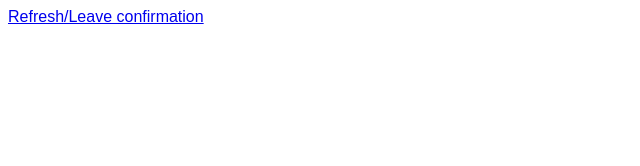
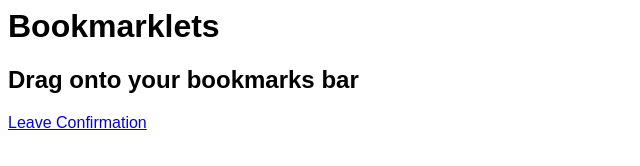
Before and after one commit to s4300/bookmarklets, a plain HTML site: page index.html in a window 1280 px wide. Shown: the whole page, without its empty margins (0-640 px from the left). Drawn offline with Linux system fonts and the light colour scheme.

Commit message:
Update index.html

```diff
--- a/index.html
+++ b/index.html
@@ -3,7 +3,9 @@
     <title>Bookmarklets</title>
   </head>
   <body>
-    <a href="javascript:window.onbeforeunload = function(){return ''};">Refresh/Leave confirmation</a>
+    <h1>Bookmarklets</h1>
+    <h2>Drag onto your bookmarks bar</h2>
+    <a href="javascript:window.onbeforeunload = function(){return ''};">Leave Confirmation</a>
   </body>
 </html>
 
```
